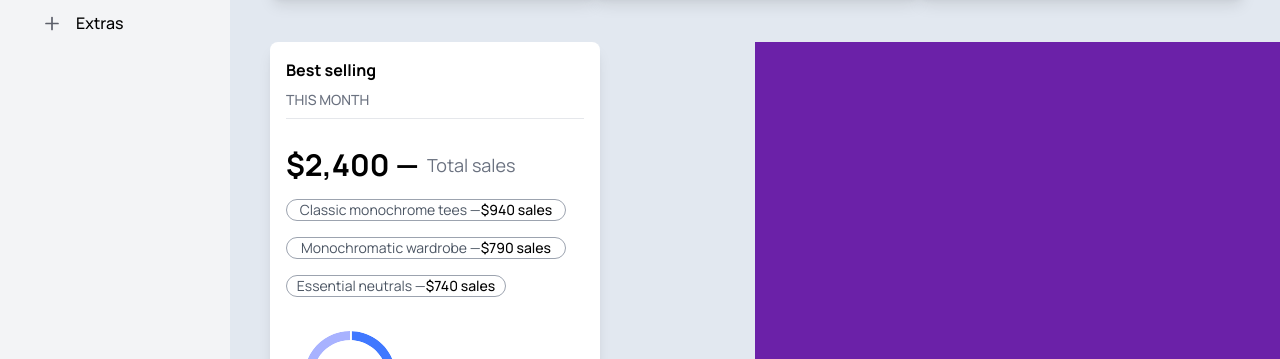
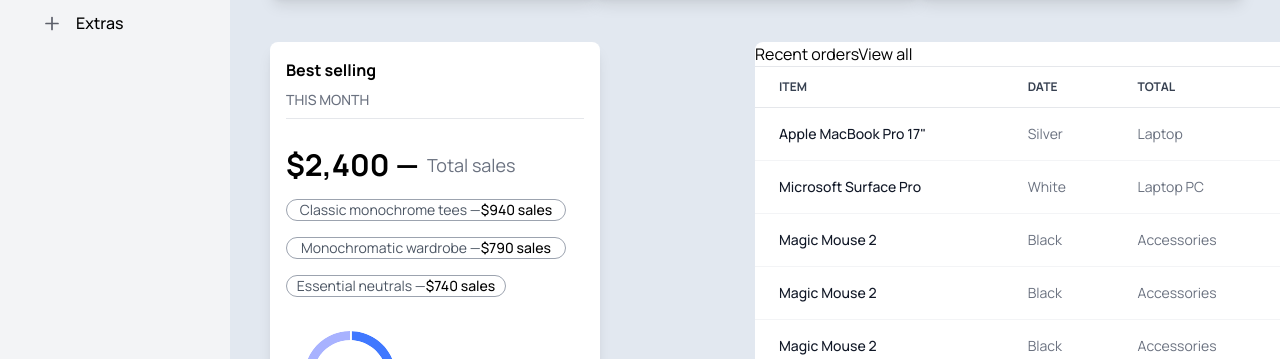
Before and after one commit to Dea-gogilashvili/ecommerce, a React (Create React App) app: page /adminpagedashboard in a window 1280 px wide. Shown: the part 593-952 px from the top of the page. Built offline with nearby package versions, Linux system fonts and the light colour scheme.

Commit message:
finishing dashboard

```diff
--- a/src/components/Dashoboardadminpage.tsx
+++ b/src/components/Dashoboardadminpage.tsx
@@ -104,51 +104,103 @@
           </div>
         </div>
 
-
-
         <div className=" grid grid-cols-2 mt-11 ">
           <div className=" max-w-[330px] max-h-[475px] flex flex-col  gap-2 bg-white rounded-lg shadow-lg p-4">
             <div className="w-[328px]  flex flex-col  gap-2">
               <span className="font-bold">Best selling</span>
-              <span className="text-sm font-medium text-gray-500"> THIS MONTH</span>
+              <span className="text-sm font-medium text-gray-500">
+                {" "}
+                THIS MONTH
+              </span>
             </div>
-
 
             <hr className="bg-gray-700 w-[330x] h-[0.5px]"></hr>
 
             <div className="flex gap-4 flex-col">
-
               <div className="flex items-center space-x-2 mt-5">
                 <span className="font-bold text-3xl">$2,400 — </span>
                 <span className="text-lg text-gray-500">Total sales</span>
               </div>
 
-
               <div className="flex border-[0.5px] border-solid rounded-xl border-gray-400 text-sm justify-center w-[280px]">
-               <span className="text-gray-600">Classic monochrome tees  — </span>
+                <span className="text-gray-600">
+                  Classic monochrome tees —
+                </span>
                 <span className="font-medium">$940 sales</span>
               </div>
 
-              <div className="flex border-[0.5px] border-solid rounded-xl border-gray-400 text-sm justify-center w-[280px]" >
+              <div className="flex border-[0.5px] border-solid rounded-xl border-gray-400 text-sm justify-center w-[280px]">
                 <span className="text-gray-600">Monochromatic wardrobe — </span>
                 <span className="font-medium">$790 sales</span>
               </div>
 
-              <div className="flex border-[0.5px] border-solid rounded-xl border-gray-400 text-sm justify-center w-[220px]" >
-               <span className="text-gray-600">Essential neutrals  — </span>
+              <div className="flex border-[0.5px] border-solid rounded-xl border-gray-400 text-sm justify-center w-[220px]">
+                <span className="text-gray-600">Essential neutrals — </span>
                 <span className="font-medium">$740 sales</span>
               </div>
 
-              <img className="w-[96px] h-[96px] m-4" src="/img/donati.svg"/>
+              <img className="w-[96px] h-[96px] m-4" src="/img/donati.svg" />
+            </div>
           </div>
 
+          <div className="w-[640px] h-[430px] bg-white rounded-lg">
+            <div className="relative overflow-x-auto">
+              <div>
+                <span>Recent orders</span>
+                <span>View all</span>
               </div>
 
-          <div className="w-[640px] h-[435px]  bg-purple-800 ">
+              <table className="w-full text-sm text-left rtl:text-right text-gray-500 dark:text-gray-400">
+                <thead className="text-xs text-gray-700 uppercase bg-white dark:bg-gray-700 dark:text-gray-400 border-b border-t">
+                  <tr>
+                       <th scope="col" className="px-6 py-3"> Item</th>
+                       <th scope="col" className="px-6 py-3">Date</th>
+                       <th scope="col" className="px-6 py-3">Total </th>
+                       <th scope="col" className="px-6 py-3">  Status </th>
+                  </tr>
+               </thead>
+
+              <tbody>
+                  <tr className="bg-white  dark:bg-gray-800 dark:border-gray-700 border-b border-gray-100">
+                    <th scope="row" className="px-6 py-4 font-medium text-gray-900 whitespace-nowrap dark:text-white ">  Apple MacBook Pro 17" </th>
+                     <td className="px-6 py-4">Silver</td>
+                     <td className="px-6 py-4">Laptop</td>
+                     <td className="px-6 py-4">$2999</td>
+                  </tr>
 
 
 
-          </div>
+                  <tr className="bg-white  dark:bg-gray-800 dark:border-gray-700 border-b border-gray-100">
+                    <th scope="row" className="px-6 py-4 font-medium text-gray-900 whitespace-nowrap dark:text-white" >Microsoft Surface Pro  </th>
+                      <td className="px-6 py-4">White</td>
+                      <td className="px-6 py-4">Laptop PC</td>
+                      <td className="px-6 py-4">$1999</td>
+                 </tr>
+
+
+                  <tr className="bg-white dark:bg-gray-800  border-b border-gray-100">
+                    <th scope="row" className="px-6 py-4 font-medium text-gray-900 whitespace-nowrap dark:text-white  "> Magic Mouse 2 </th>
+                      <td className="px-6 py-4">Black</td>
+                      <td className="px-6 py-4">Accessories</td>
+                      <td className="px-6 py-4">$99</td>
+                  </tr>
+
+
+
+                  <tr className="bg-white dark:bg-gray-800 border-b border-gray-100">
+                    <th scope="row" className="px-6 py-4 font-medium text-gray-900 whitespace-nowrap dark:text-white  ">Magic Mouse 2 </th>
+                       <td className="px-6 py-4">Black</td>
+                       <td className="px-6 py-4">Accessories</td>
+                       <td className="px-6 py-4">$99</td>
+                  </tr>
+
+
+                     <tr className="bg-white dark:bg-gray-800  border-b border-gray-100">
+                     <th scope="row" className="px-6 py-4 font-medium text-gray-900 whitespace-nowrap dark:text-white  border-b border-gray-100" > Magic Mouse 2  </th>
+                      <td className="px-6 py-4">Black</td>
+                      <td className="px-6 py-4">Accessories</td>
+                      <td className="px-6 py-4">$99</td>
+                  </tr>
 
 
 
@@ -166,6 +218,20 @@
 
 
 
+
+
+
+
+
+
+
+
+
+
+                </tbody>
+              </table>
+            </div>
+          </div>
         </div>
       </div>
     </div>
```
Lines whose indentation alone changed are shown as unchanged.
